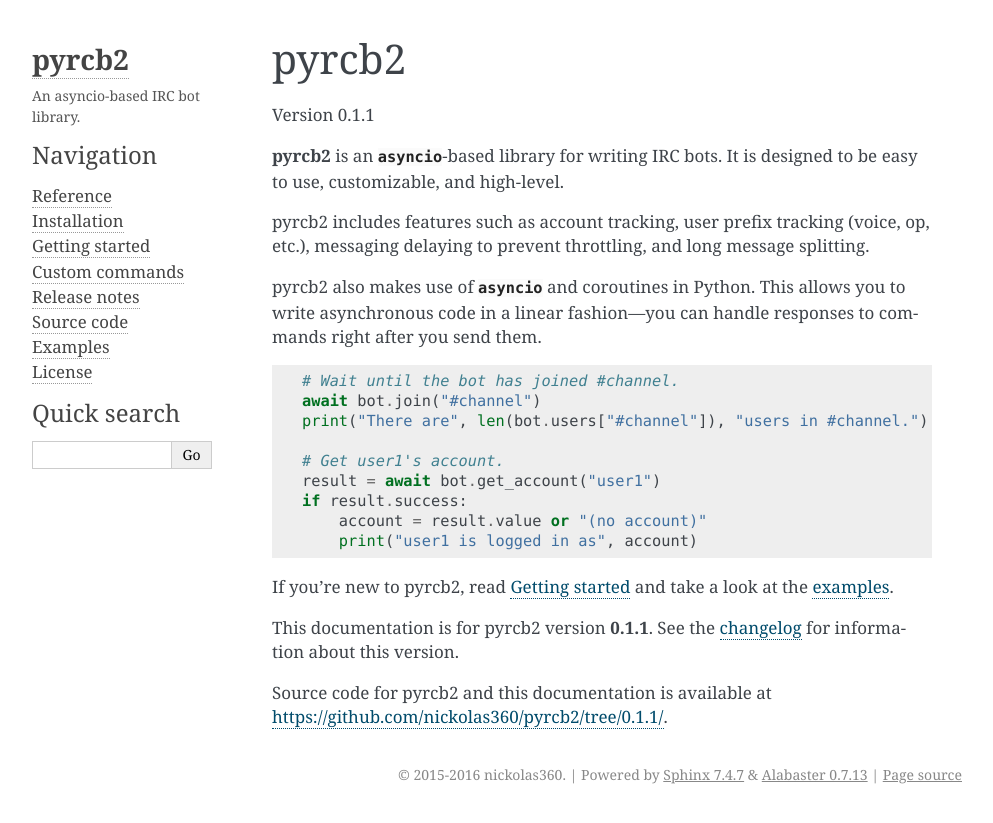
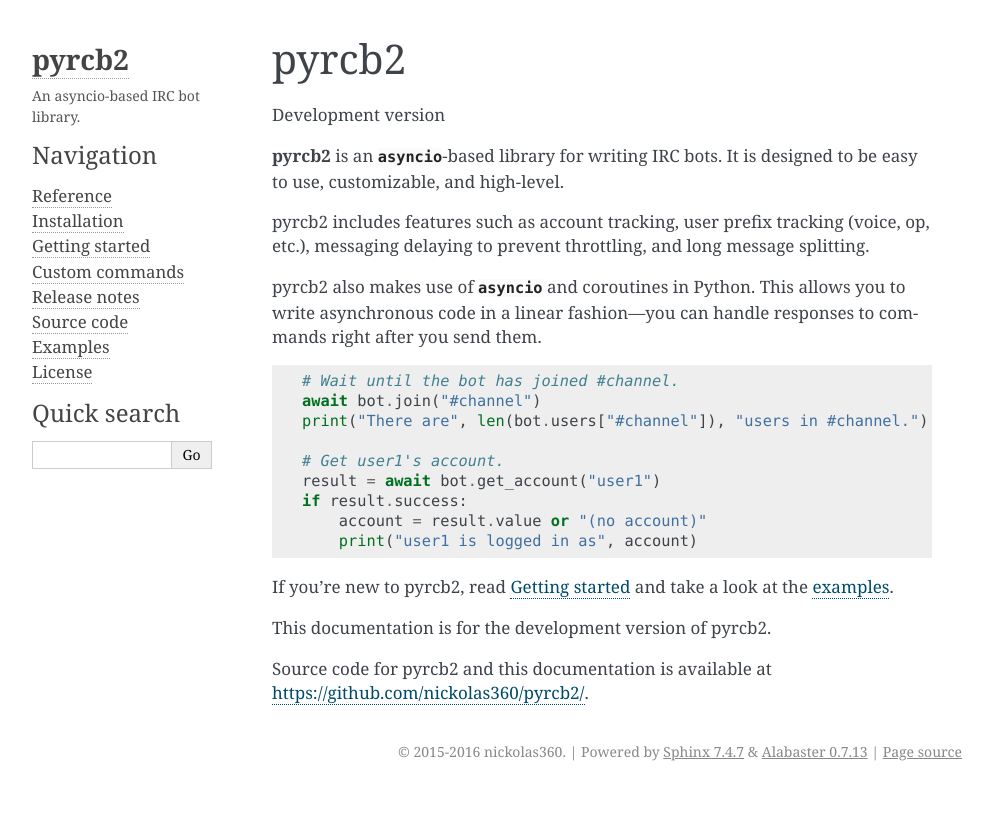
Before and after one commit to nickolas360/pyrcb2, a Sphinx documentation site: the page built from docs/index.rst, in a window 1280 px wide. Shown: the top 823 px of the page, without its empty margins (148-1141 px from the left). Built offline with Sphinx 7.4.7, drawn with Linux system fonts in a browser that asks for light colours.

Commit message:
Bump dev version

```diff
--- a/docs/conf.py
+++ b/docs/conf.py
@@ -64,9 +64,9 @@
 # built documents.
 #
 # The short X.Y version.
-version = '0.1'
+version = '0.2'
 # The full version, including alpha/beta/rc tags.
-release = '0.1.1'
+release = '0.2.0-dev'
 
 # The language for content autogenerated by Sphinx. Refer to documentation
 # for a list of supported languages.
--- a/docs/getting-started.rst
+++ b/docs/getting-started.rst
@@ -217,6 +217,6 @@
    `examples/example.py`__
       The finished bot created above.
 
-__ https://github.com/nickolas360/pyrcb2/tree/0.1.1/examples/
-__ https://github.com/nickolas360/pyrcb2/blob/0.1.1/examples/skeleton.py
-__ https://github.com/nickolas360/pyrcb2/blob/0.1.1/examples/example.py
+__ https://github.com/nickolas360/pyrcb2/tree/master/examples/
+__ https://github.com/nickolas360/pyrcb2/blob/master/examples/skeleton.py
+__ https://github.com/nickolas360/pyrcb2/blob/master/examples/example.py
--- a/docs/index.rst
+++ b/docs/index.rst
@@ -25,7 +25,7 @@
 pyrcb2
 ======
 
-Version 0.1.1
+Development version
 
 **pyrcb2** is an `asyncio`-based library for writing IRC bots. It is designed
 to be easy to use, customizable, and high-level.
@@ -51,14 +51,12 @@
 If you're new to pyrcb2, read :doc:`getting-started` and take a look at the
 `examples`_.
 
-This documentation is for pyrcb2 version **0.1.1**.
-See the :doc:`changelog <release-notes/0.1>`
-for information about this version.
+This documentation is for the development version of pyrcb2.
 
 Source code for pyrcb2 and this documentation is available at
-`<https://github.com/nickolas360/pyrcb2/tree/0.1.1/>`_.
+`<https://github.com/nickolas360/pyrcb2/>`_.
 
-.. _examples: https://github.com/nickolas360/pyrcb2/tree/0.1.1/examples/
+.. _examples: https://github.com/nickolas360/pyrcb2/tree/master/examples/
 
 
 .. toctree::
@@ -69,6 +67,6 @@
    getting-started
    custom-commands
    release-notes/index
-   Source code <https://github.com/nickolas360/pyrcb2/tree/0.1.1/>
-   Examples <https://github.com/nickolas360/pyrcb2/tree/0.1.1/examples/>
-   License <https://github.com/nickolas360/pyrcb2/blob/0.1.1/LICENSE>
+   Source code <https://github.com/nickolas360/pyrcb2/tree/master/>
+   Examples <https://github.com/nickolas360/pyrcb2/tree/master/examples/>
+   License <https://github.com/nickolas360/pyrcb2/blob/master/LICENSE>
--- a/pyrcb2/__init__.py
+++ b/pyrcb2/__init__.py
@@ -37,7 +37,7 @@
 from . import numerics
 from . import utils
 
-__version__ = "0.1.1"
+__version__ = "0.2.0-dev"
 
 # Silence Pyflakes warnings about unused imports.
 assert [Status]
--- a/setup.py
+++ b/setup.py
@@ -32,7 +32,7 @@
 
 setup(
     name="pyrcb2",
-    version="0.1.1",
+    version="0.2.0-dev",
     description="An asyncio-based IRC bot library.",
     long_description=LONG_DESCRIPTION,
     url="https://github.com/nickolas360/pyrcb2",
```
Also changed, not shown: README.rst (+4 -8 lines).
